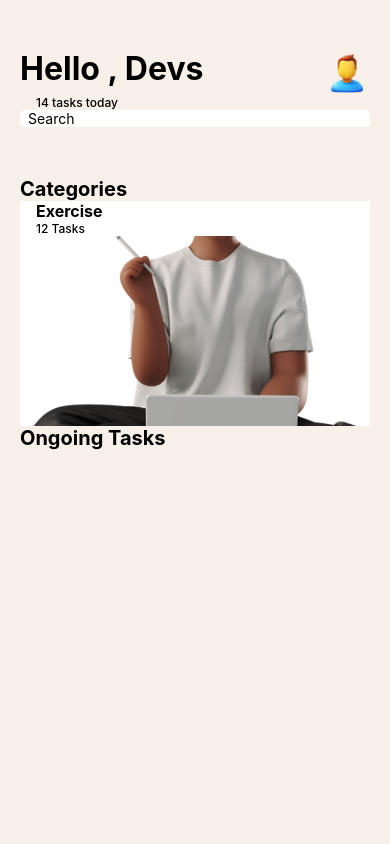
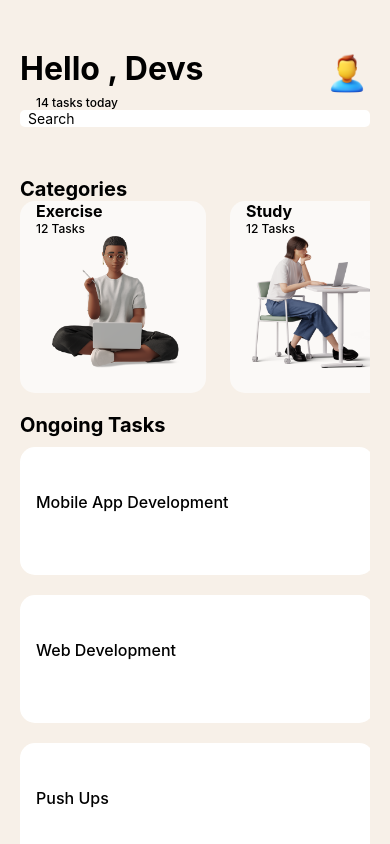
Before and after one commit to NathanielAddo/rn-assignment3-11352845, a React Native app: screen / in a window 390 px wide. Built offline with nearby package versions, Linux system fonts and the light colour scheme.

Commit message:
Add tasks list and restyle

```diff
--- a/App.js
+++ b/App.js
@@ -17,27 +17,17 @@ export default function App() {
       image: require('./girl-in-workspace.png'),
     },
   ];
-  const tasks = [
+  const sections = [
     {
-      id:1,
-      title: "Mobile App Development"
-    },
-    {
-      id: 2,
-      title: "Web Development"
-    },
-    {
-      id: 3,
-      title: "Push Ups"
-    },
-    {
-      id: 4,
-      title: "Mow The Lawn"
-    },
-    {
-      id: 5,
-      title: "Walk The Dogs"
-    },
+      title: "Ongoing Tasks",
+      data: [
+        { id: '1', title: "Mobile App Development" },
+        { id: '2', title: "Web Development" },
+        { id: '3', title: "Push Ups" },
+        { id: '4', title: "Mow The Lawn" },
+        { id: '5', title: "Walk The Dogs" },
+      ]
+    }
   ];
   return (
 
@@ -54,12 +44,12 @@ export default function App() {
         <TextInput placeholder="Search" style={styles.searchBar}/>
       </View>
 
-      <ScrollView>
+      <ScrollView showsVerticalScrollIndicator={false}>
       <View style={styles.categories}>
       <Text style={styles.categoriesText}>Categories</Text>
       </View>
 
-      <FlatList  horizontal={true} height={225}
+      <FlatList  horizontal={true} width={396}
       showsVerticalScrollIndicator={false}
       keyExtractor={(item) => item.id}
       data={data}
@@ -72,9 +62,22 @@ export default function App() {
   )}
 
       />
-      <View>
-        <Text style={styles.categoriesText}>Ongoing Tasks</Text>
-      </View>
+
+      <SectionList
+      sections={sections}
+      showsHorizontalScrollIndicator={false}
+      keyExtractor={(item) => item.id}
+      renderItem={({item}) => (
+        <View style={styles.tasksContainer}>
+          <Text style={styles.tasksTitle}>{item.title}</Text>
+        </View>
+  )}
+  renderSectionHeader={({ section: { title } }) => (
+    <Text style={styles.sectionHeader}>{title}</Text>
+  )}
+
+  />
+
      </ScrollView>
     <StatusBar style="auto" />
     </View>
@@ -127,8 +130,11 @@ const styles = StyleSheet.create({
     justifyContent: '',
   },
   categoriesContainer: {
-    height: 225,
-    backgroundColor: '#FFFFFF',
+    height: 192,
+    width: 186,
+    marginRight: 24,
+    borderRadius: 15,
+    backgroundColor: '#FBF9F7',
   },
   title: {
     fontSize: 16,
@@ -145,8 +151,35 @@ const styles = StyleSheet.create({
     justifyContent: '',
   },
   image: {
-    width: 396,
+    width: 151,
     alignItems: 'right',
-    height: 192,
+    height: 132,
+    left: 20,
+    resizeMode: 'contain',
+  },
+  sectionHeader: {
+    fontSize: 20,
+    fontWeight: '700',
+    marginTop: 20,
+    border: 1,
+    borderColor: '#F7F0E8',
+  },
+  tasksContainer: {
+    height: 128,
+    width: 354,
+    borderRadius: 15,
+    backgroundColor: '#FFFFFF',
+    borderColor: '#E8D1BA',
+    marginTop: 10,
+    marginBottom: 10,
+    justifyContent: '',
+  },
+  tasksTitle: {
+    fontSize: 16,
+    fontWeight: 500,
+    marginTop: 45,
+    marginLeft: 16,
+    alignItems: '',
+    justifyContent: '',
   },
 });
```
